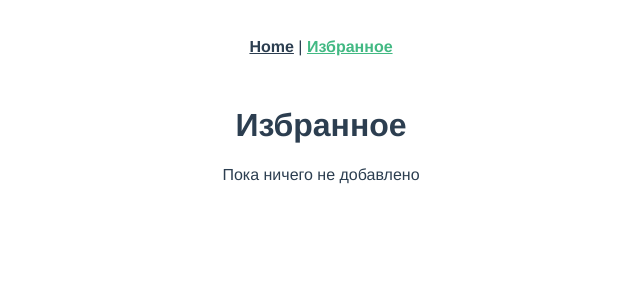
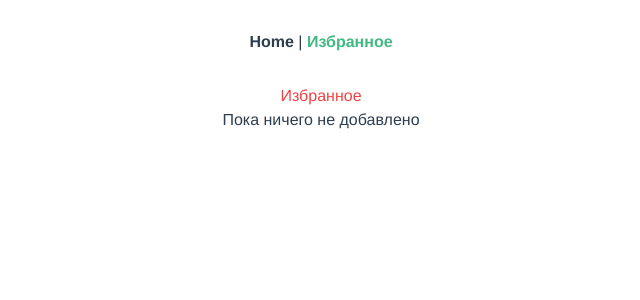
Before and after one commit to alex-androv/factory, a Vue app: page /favs in a window 1280 px wide. Shown: the top 300 px of the page, without its empty margins (319-959 px from the left). Built offline with nearby package versions, Linux system fonts and the light colour scheme.

Commit message:
tailwind

```diff
--- a/public/index.html
+++ b/public/index.html
@@ -2,16 +2,11 @@
 <html lang="">
   <head>
     <meta charset="utf-8">
-    <meta http-equiv="X-UA-Compatible" content="IE=edge">
     <meta name="viewport" content="width=device-width,initial-scale=1.0">
-    <link rel="icon" href="<%= BASE_URL %>favicon.ico">
-    <title><%= htmlWebpackPlugin.options.title %></title>
+    <title>Factory</title>
+    <link href="https://unpkg.com/tailwindcss@^2/dist/tailwind.min.css" rel="stylesheet">
   </head>
   <body>
-    <noscript>
-      <strong>We're sorry but <%= htmlWebpackPlugin.options.title %> doesn't work properly without JavaScript enabled. Please enable it to continue.</strong>
-    </noscript>
     <div id="app"></div>
-    <!-- built files will be auto injected -->
   </body>
 </html>
--- a/src/views/Favs.vue
+++ b/src/views/Favs.vue
@@ -1,6 +1,6 @@
 <template>
   <div class="favorites-page">
-    <h1>Избранное</h1>
+    <h1 class="text-red-500">Избранное</h1>
     <div v-if="favorites.length > 0" class="photos">
       <div v-for="photo in favorites" :key="photo.id" class="photo">
         <img :src="photo.urls.small" :alt="photo.alt_description" @click="$router.push(`/photo/${photo.id}`)" />
--- a/src/views/PhotoPage.vue
+++ b/src/views/PhotoPage.vue
@@ -40,22 +40,10 @@
                     const userLink = response.data.user.links.html;
                     const userLinkWithoutPrefix = userLink.replace("https://unsplash.com/", "");
                     this.userLink = userLinkWithoutPrefix;
+
                 } catch (error) {
                     console.error(error);
                 }
-            },
-            downloadPhoto() {
-                // Create a link element with the photo download url
-                const link = document.createElement("a");
-                link.href = this.photo.links.download;
-                // link.href = window.URL.createObjectURL(new Blob([response.data]));
-                link.download = true;
-                // Append the link to the document body and click it
-                // link.setAttribute('download', 'image.jpg')
-                document.body.appendChild(link);
-                link.click();
-                // Remove the link from the document body
-                document.body.removeChild(link);
             },
             addToFavorites() {
                 const favorites = JSON.parse(localStorage.getItem("favorites")) || [];
@@ -63,7 +51,15 @@
                     favorites.push(this.photo);
                     localStorage.setItem("favorites", JSON.stringify(favorites));
                 }
-            }
+            },
+            downloadPhoto() {
+                const link = document.createElement("a");
+                link.href = this.photo.links.download;
+                link.download = true;
+                document.body.appendChild(link);
+                link.click();
+                document.body.removeChild(link);
+            },
         }
     }
 </script>
```
